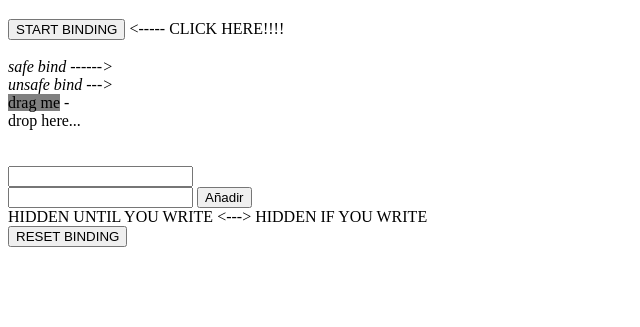
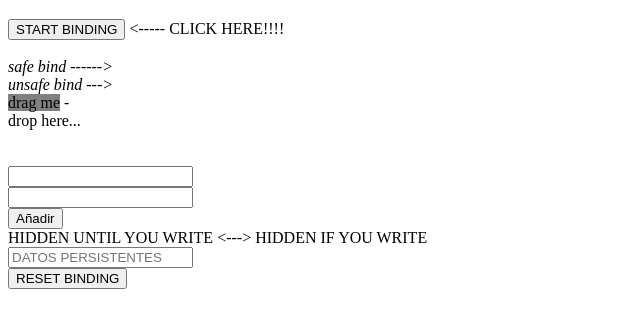
Before and after one commit to pabloppp/microbind, a website: page index.html in a window 1280 px wide. Shown: the part 61-388 px from the top of the page, without its empty margins (0-640 px from the left). Drawn offline with Linux system fonts and the light colour scheme.

Commit message:
added $.p or $.persistent for persistent variable storing

```diff
--- a/bower.json
+++ b/bower.json
@@ -1,6 +1,6 @@
 {
     "name": "microbind",
-    "version": "0.0.1",
+    "version": "0.0.2",
     "main": "microbind.js",
     "ignore": [
     	"index.html",
--- a/index.html
+++ b/index.html
@@ -54,9 +54,10 @@
 		<span bind-drag bind-drag-start="dragged(event)" class="dragme" >drag me</span> - <span bind="draggedLabel" ></span><br>
 		<div bind-drop="dropped(event)"> drop here... </div><br><br>
 		<input type="text" bind="variable1"><br>
-		<input type="text" bind="variable2">
+		<input type="text" bind="variable2"><br>
 		<button bind-click="addme(variable2, event)"> Añadir <span bind="variable2 || ''"></span></button><br>
 		<span bind-show="variable2"> HIDDEN UNTIL YOU WRITE</span> <---> <span bind-hide="variable2"> HIDDEN IF YOU WRITE</span>
+		<br><input type="text" bind="$.p.mydata" placeholder="DATOS PERSISTENTES">
 		<br><button onClick="$.reset()">RESET BINDING</button>
 
 	</body>
--- a/microbind.js
+++ b/microbind.js
@@ -85,6 +85,9 @@
 		fn();
 		$.digest();
 	}
+
+	$.persistent = localStorage;
+	$.p = $.persistent;
 
 	$.digest = function(){
 		var redigest = false;
```
